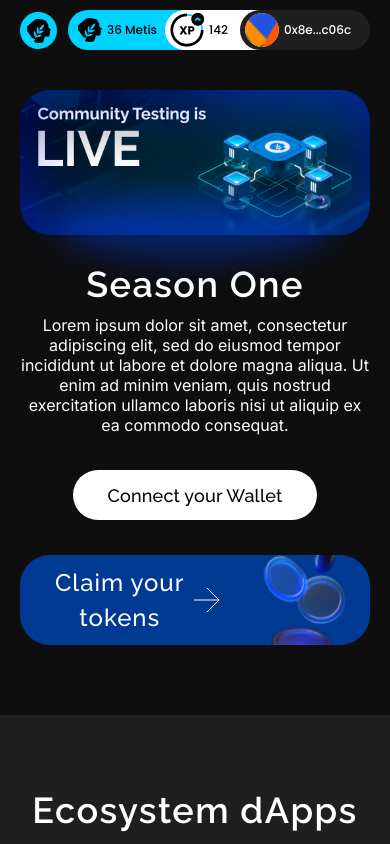
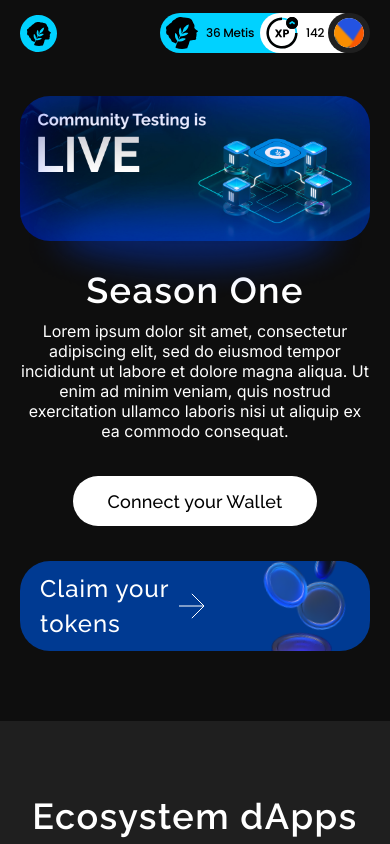
Before and after one commit to t0mcr8se/metis-ct-interface, a React (Vite) app: page / in a window 390 px wide. Shown: the top 844 px of the page. Built offline with nearby package versions, Linux system fonts and the light colour scheme.

Commit message:
update 03/01/24

```diff
--- a/src/components/BigButtonPrimary/BigButtonPrimary.module.css
+++ b/src/components/BigButtonPrimary/BigButtonPrimary.module.css
@@ -37,6 +37,7 @@
     display: flex;
     align-items: center;
     grid-gap: 10px;
+    text-align: left;
 }
 .big_btn_absolute {
     position: absolute;
@@ -56,6 +57,7 @@
 @media screen and (max-width: 640px) {
     .big_btn {
         height: 90px;
+        padding: 0 20px;
     }
 
     .big_btn_gradient {
--- a/src/components/BigButtonUnstyled/BigButtonUnstyled.module.css
+++ b/src/components/BigButtonUnstyled/BigButtonUnstyled.module.css
@@ -39,6 +39,7 @@
 @media screen and (max-width: 640px) {
     .big_btn {
         height: 90px;
+        padding: 0 20px;
     }
 
     .big_btn_name {
--- a/src/components/CardItems/CardItems.tsx
+++ b/src/components/CardItems/CardItems.tsx
@@ -17,7 +17,6 @@ function Cards() {
         <div className={styles.cards}>
             {cards.map((item) => {
                 return (
-                    <>
                     <CardItem key={item.id}
                         cardName={item.name}
                         cardClass={item.class}
@@ -25,7 +24,6 @@ function Cards() {
                         cardIcon={item.icon}
                         cardState={states[item.state]}
                         cardModalIcon={item.cardsModalIcon} />
-                    </>
                 )
             })}
         </div>
--- a/src/components/Footer/Footer.tsx
+++ b/src/components/Footer/Footer.tsx
@@ -22,7 +22,7 @@ function Footer() {
                             </div>
                             <div className={styles.footer_items}>
                                 {footerNav.map((item) => {
-                                    return <div className={styles.footer_item}><a href={item.url}>{item.name}</a></div>
+                                    return <div key={item.id} className={styles.footer_item}><a href={item.url}>{item.name}</a></div>
                                 })}
                             </div>
                         </div>
--- a/src/components/Header/Header.module.css
+++ b/src/components/Header/Header.module.css
@@ -38,7 +38,7 @@
     font-family: 'Poppins', sans-serif;
     display: flex;
 }
-
+/*
 .wallet_item {
     font-family: Poppins;
     width: 190px;
@@ -79,7 +79,7 @@
     width: 38px;
     height: 38px;
     margin-right: 5px;
-}
+} */
 
 .page_theme {}
 
@@ -95,7 +95,7 @@
 
 @media screen and (max-width: 800px) {
     .header {
-        height: 60px;
+        height: 66px;
         padding: 0 20px;
         /* margin-bottom: 55px; */
     }
--- a/src/components/Header/Header.tsx
+++ b/src/components/Header/Header.tsx
@@ -1,4 +1,7 @@
+import HeaderTokeInfo from '../HeaderTokenInfo/HeaderTokenInfo.tsx'
 import styles from './Header.module.css'
+import navItems from '../../store/headerNavItems.json'
+
 import logo from '../../assets/images/bluemetis.svg'
 import logo_mob from '../../assets/images/logo_mob.svg'
 // import arrow_header from '../../assets/images/arrow_down.svg'
@@ -7,7 +10,7 @@ import token_id from '../../assets/header_icons/wallet_three.svg'
 // import light_theme from '../../assets/header_icons/hover.svg'
 import xp_icon from '../../assets/header_icons/xp_icon.svg'
 
-function Header() {
+const Header = () => {
     return (
         <>
             <div className={styles.header}>
@@ -19,26 +22,14 @@ function Header() {
                 </div>
                 <div className={styles.header_column}>
                     <div className={styles.nav_items}>
-                        <div className={styles.nav_item}><a href="#">Developer</a></div>
-                        <div className={styles.nav_item}><a href="#">Ecosystem</a></div>
-                        <div className={styles.nav_item}><a href="#">Governance</a></div>
-                        <div className={styles.nav_item}><a href="#">Company</a></div>
-                        <div className={styles.nav_item}><a href="#">Bridge</a></div>
-                        <div className={styles.nav_item}><a href="#">More</a></div>
+                        {navItems.map((item) => {
+                            return <div key={item.id} className={styles.nav_item}><a href={item.url}>{item.name}</a></div>
+                        })}
                     </div>
                     <div className={styles.wallet_items}>
-                        <div className={`${styles.wallet_item} ${styles.wallet_block_one}`}>
-                            <img src={wallet_one} className={styles.header_arrow} alt="" />
-                            <div className={styles.wallet_content}>36 Metis</div>
-                        </div>
-                        <div className={`${styles.wallet_item} ${styles.wallet_block_two}`}>
-                            <img src={xp_icon} className={styles.wallet_icon} alt="" />
-                            <div className={styles.wallet_content}>142</div>
-                        </div>
-                        <div className={`${styles.wallet_item} ${styles.wallet_block_three}`}>
-                            <img src={token_id} className={styles.wallet_icon} alt="" />
-                            <div className={styles.wallet_content}>0x8e...c06c</div>
-                        </div>
+                        <HeaderTokeInfo icon={wallet_one} type="wallet_block_one" text="36 Metis" />
+                        <HeaderTokeInfo icon={xp_icon} type="wallet_block_two" text="142" />
+                        <HeaderTokeInfo icon={token_id} type="user_wallet_address" text="0x7C01FB632424Ba62D02367EeD1CD8688D49A7a27" />
                     </div>
                     {/* <div className="page_theme">
                         <img src={light_theme} alt="" />
--- /dev/null
+++ b/src/components/HeaderTokenInfo/HeaderTokenInfo.module.css
@@ -0,0 +1,74 @@
+
+.wallet_item {
+    font-family: Poppins;
+    height: 50px;
+    display: flex;
+    align-items: center;
+    padding: 0 15px 0 8px;
+    border-radius: 25px;
+    font-size: 18px;
+    font-weight: 500;
+    line-height: normal;
+}
+
+.wallet_content {
+}
+
+.wallet_block_one {
+    background: #00D2FF;
+    color: #000000;
+    width: 180px;
+}
+
+.wallet_block_two {
+    background: #FFFFFF;
+    color: #000000;
+    width: 140px;
+    margin-left: -43px;
+}
+
+.user_wallet_address {
+    background: #1F1F1F;
+    margin-left: -50px;
+}
+
+.token_info_icon {
+    width: 38px;
+    height: 38px;
+    margin-right: 8px;
+}
+
+@media screen and (max-width: 800px) {
+    .wallet_item {
+        height: 40px;
+        padding: 0 6px;
+        color: #000;
+        font-size: 12px;
+        font-style: normal;
+        font-weight: 500;
+        letter-spacing: -0.24px;
+    }
+    .token_info_icon {
+        width: 32px;
+    }
+
+    .wallet_block_one .token_info_icon {
+        /* width: auto; */
+    }
+
+    .user_wallet_address .wallet_content {
+        display: none;
+    }
+    .wallet_block_one {
+        width: 150px;
+    }
+    .wallet_block_two {
+        width: 100px;
+        margin-left: -50px;
+    }
+    .user_wallet_address {
+       width: 42px;
+       margin-left: -32px;
+       /* width: 54px; */
+    }
+}
--- /dev/null
+++ b/src/components/HeaderTokenInfo/HeaderTokenInfo.tsx
@@ -0,0 +1,30 @@
+import { FC } from 'react'
+import styles from './HeaderTokenInfo.module.css'
+
+interface IHeaderTokenInfo {
+    icon: string,
+    type: string,
+    text: string
+}
+
+const HeaderTokenInfo: FC<IHeaderTokenInfo> = ({icon, type, text}) => {
+
+    const parseUserAddress = (address: string) => {
+        return `${address.slice(0, 4)}...${address.slice(-4)}`
+    }
+
+    if (type == 'user_wallet_address') {
+        text = parseUserAddress(text)
+    }
+
+    return (
+        <>
+            <div className={`${styles.wallet_item} ${styles[type]}`}>
+                <img src={icon} className={styles.token_info_icon} alt="" />
+                <div className={styles.wallet_content}>{text}</div>
+            </div>
+        </>
+    )
+}
+
+export default HeaderTokenInfo
--- a/src/store/footerNavItems.json
+++ b/src/store/footerNavItems.json
@@ -1,41 +1,51 @@
 [
     {
+        "id": 0,
         "name": "Platform",
         "url": "#"
     },
     {
+        "id": 1,
         "name": "Knowledge",
         "url": "#"
     },
     {
+        "id": 2,
         "name": "Carrers",
         "url": "#"
     },
     {
+        "id": 3,
         "name": "Search",
         "url": "#"
     },
     {
+        "id": 4,
         "name": "Subscribe",
         "url": "#"
     },
     {
+        "id": 5,
         "name": "Community",
         "url": "#"
     },
     {
+        "id": 6,
         "name": "Company",
         "url": "#"
     },
     {
+        "id": 7,
         "name": "Ecosystem",
         "url": "#"
     },
     {
+        "id": 8,
         "name": "Terms & conditions",
         "url": "#"
     },
     {
+        "id": 9,
         "name": "Contact",
         "url": "#"
     }
--- /dev/null
+++ b/src/store/headerNavItems.json
@@ -0,0 +1,32 @@
+[
+    {
+        "id": 0,
+        "name": "Developer",
+        "url": "#"
+    },
+    {
+        "id": 1,
+        "name": "Ecosystem",
+        "url": "#"
+    },
+    {
+        "id": 2,
+        "name": "Governance",
+        "url": "#"
+    },
+    {
+        "id": 3,
+        "name": "Company",
+        "url": "#"
+    },
+    {
+        "id": 4,
+        "name": "Bridge",
+        "url": "#"
+    },
+    {
+        "id": 5,
+        "name": "More",
+        "url": "#"
+    }
+]
```
Also changed, not shown: src/components/BigButtonPrimary/BigButtonPrimary.tsx (+0 -24 lines). Lines whose indentation alone changed are shown as unchanged.
